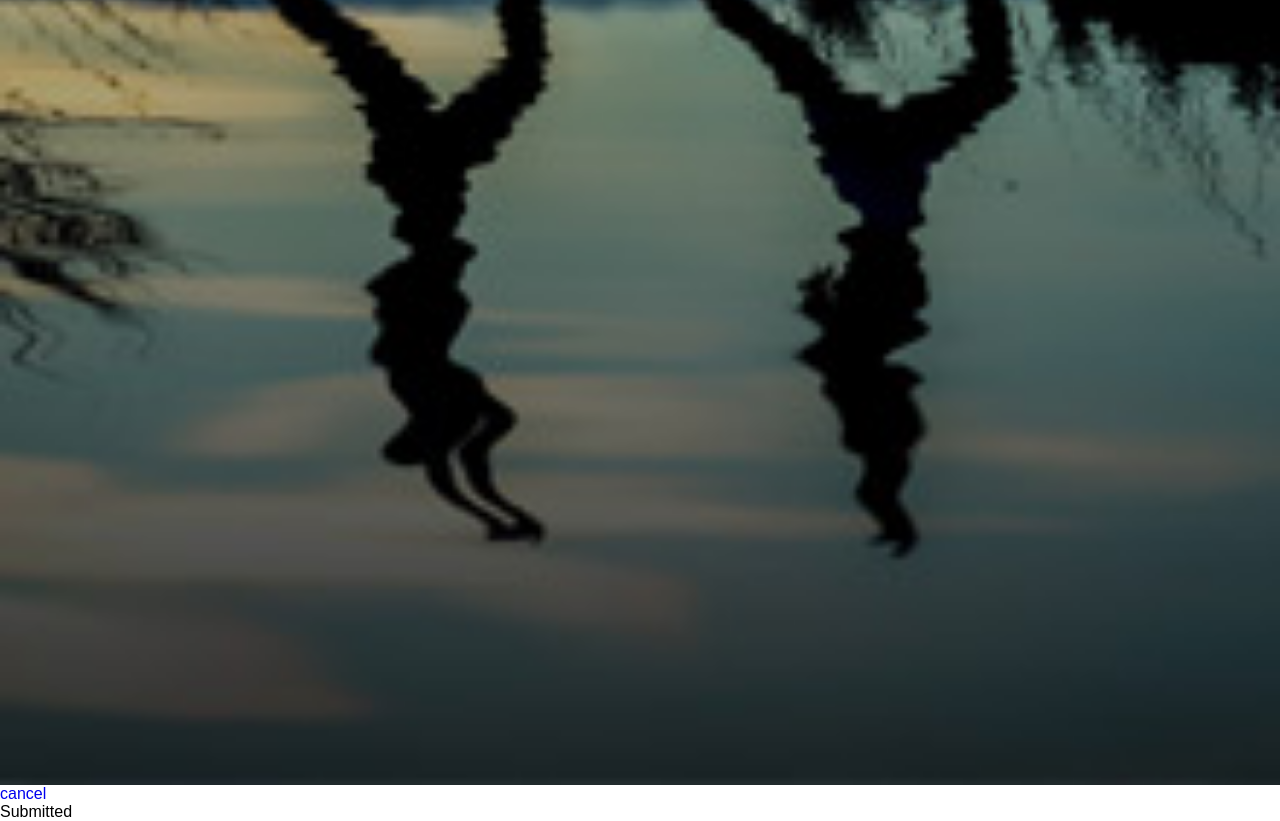
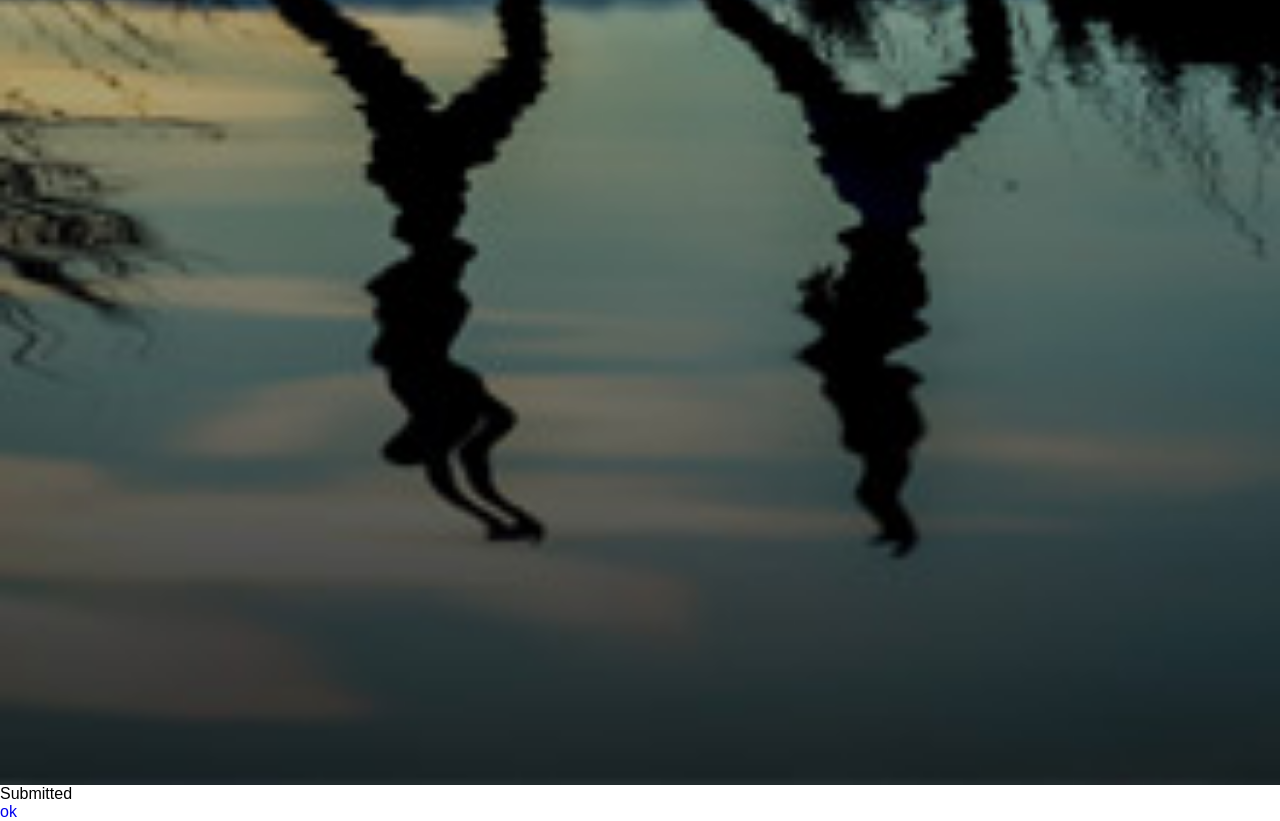
Before and after one commit to saifaliaxioned/infinite_loop, a plain HTML site: page index.html in a window 1280 px wide. Shown: the part 7725-8546 px from the top of the page. Drawn offline with Linux system fonts and the light colour scheme.

Commit message:
submitModal structure updated

```diff
--- a/index.html
+++ b/index.html
@@ -311,11 +311,11 @@
   <!-- modal end -->
   <!-- formSubmit modal start -->
   <div class="sumbitModal hide-content">
-    <div class="submitCancel-btn">
-      <a href="#FIXME" title="cancel" rel="noopener noreferrer">cancel</a>
-    </div>
     <div class="content">
       <h5 class="submit-icon">Submitted</h5>
+      <div class="submitCancel-btn">
+        <a href="#FIXME" title="Ok" rel="noopener noreferrer">ok</a>
+      </div>
     </div>
   </div>
   <!-- formSubmit modal end -->
```
